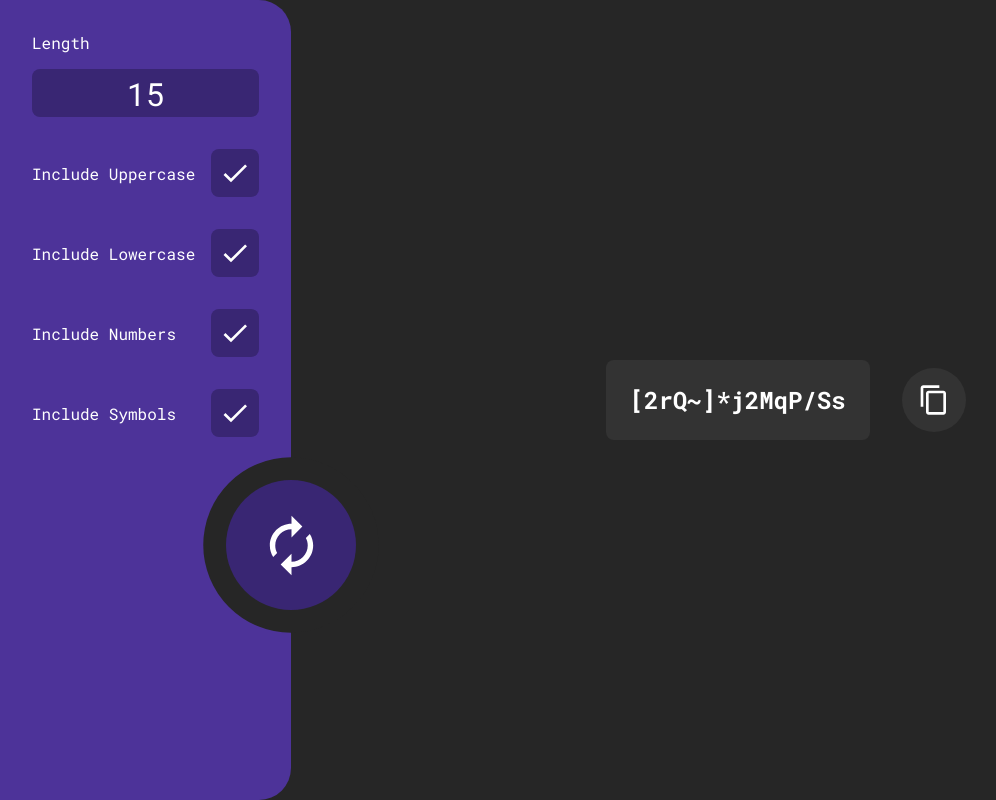
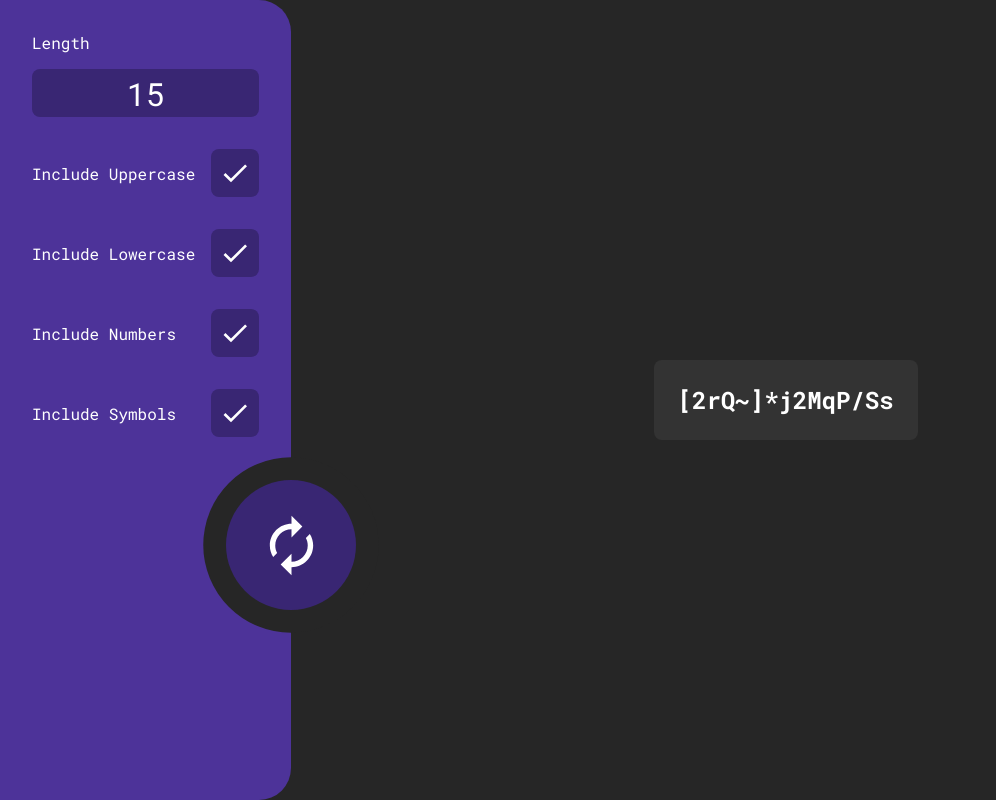
Before and after one commit to liquidwater0/password-generator, a React (Vite) app: page / in a window 1280 px wide. Shown: the whole page, without its empty margins (0-996 px from the left). Built offline with nearby package versions, Linux system fonts and the light colour scheme.

Commit message:
remove copy button and make password box clickable

```diff
--- a/src/App.tsx
+++ b/src/App.tsx
@@ -3,7 +3,7 @@ import { ACTIONS, MIN_LENGTH, MAX_LENGTH, usePassword } from "./context/Password
 import NumberInput from "./components/NumberInput";
 import Checkbox from "./components/Checkbox";
 import GenerateButton from "./components/GenerateButton";
-import CopyButton from "./components/CopyButton";
+import PasswordBox from "./components/PasswordBox";
 
 function App() {
 	const { state, dispatch } = usePassword();
@@ -110,14 +110,12 @@ function App() {
 
 			<div className="main">
 				<div className="password-container">
-					<div className="password">{ password }</div>
+					<PasswordBox/>
 					{/* <div
 						className="strength-meter"
 						aria-label="strong password"
 					/> */}
 				</div>
-
-				<CopyButton/>
 			</div>
 		</main>
 	)
--- /dev/null
+++ b/src/components/PasswordBox.tsx
@@ -0,0 +1,25 @@
+import { useState } from 'react';
+import { usePassword } from '../context/PasswordContext';
+
+export default function CopyButton() {
+    const { state, copyPassword } = usePassword();
+    const [isClicked, setIsClicked] = useState<boolean>(false);
+
+    function handleClick() {
+        setIsClicked(true);
+        copyPassword();
+    }
+
+    return (
+        <button
+            className={`password ${isClicked ? "animating" : ""}`}
+            type='button'
+            title="Copy Password"
+            aria-label="copy password button"
+            onClick={handleClick}
+            onAnimationEnd={() => setIsClicked(false)}
+        >
+            { state.password }
+        </button>
+    );
+}
--- a/src/scss/App.scss
+++ b/src/scss/App.scss
@@ -139,15 +139,25 @@ button {
 
         .password {
             background-color: var(--theme-2);
+            color: var(--theme-text);
             padding: 1em;
-            min-width: 10rem;
-            text-align: center;
             font-size: 1.5rem;
             font-weight: bold;
             border-radius: 0.5rem;
-            white-space: nowrap;
-            overflow: hidden;
-            text-overflow: ellipsis;
+            word-wrap:break-word;
+            cursor: pointer;
+            transition:
+                scale 250ms,
+                transform 250ms;
+
+            &.animating {
+                animation: fadeOutShadow 500ms forwards;
+                scale: 0.95;
+            }
+
+            &:hover {
+                transform: translateY(-0.2rem);
+            }
         }
 
         .strength-meter {
@@ -159,35 +169,6 @@ button {
             height: 0.75rem;
             border-radius: 1000px;
             bottom: -2.5rem;
-        }
-    }
-
-    .copy-button {
-        display: flex;
-        justify-content: center;
-        align-items: center;
-        background-color: var(--theme-2);
-        color: var(--theme-text);
-        font-size: 2rem;
-        width: 1em;
-        height: 1em;
-        border-radius: 100%;
-        padding: 1em;
-        transition: background-color 250ms;
-        margin-left: 2rem;
-        transition: scale 250ms;
-
-        svg {
-            font-size: 1em;
-        }
-
-        &.animating {
-            animation: fadeOutShadow 500ms forwards;
-            scale: 0.9;
-        }
-
-        &:hover {
-            background-color: var(--theme-3);
         }
     }
 }
@@ -233,12 +214,7 @@ button {
 
     .password {
         font-size: 2rem !important;
-    }
-}
-
-@media (max-width: 750px) {
-    .password {
-        max-width: 25rem;
+        width: min-content;
     }
 }
 
@@ -253,7 +229,7 @@ button {
     }
 
     .password {
-        max-width: 15rem;
+        width: 100vw;
     }
 }
 
```
